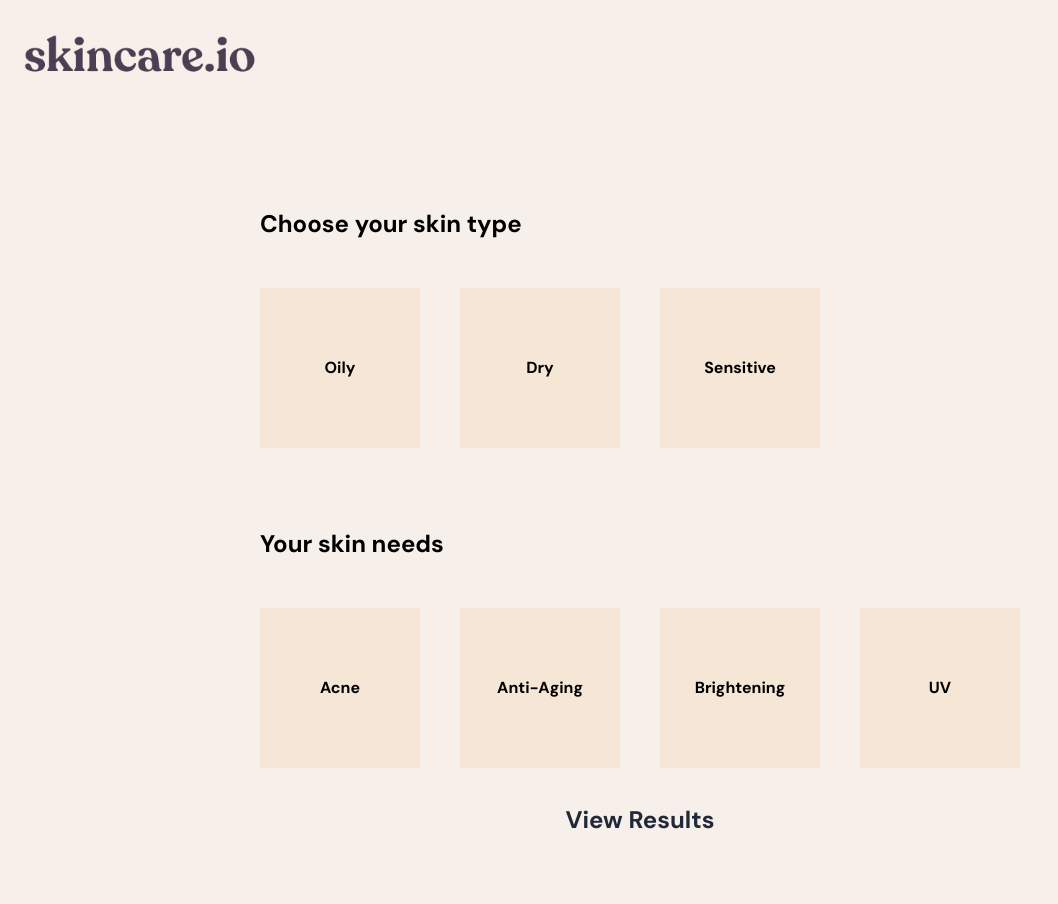
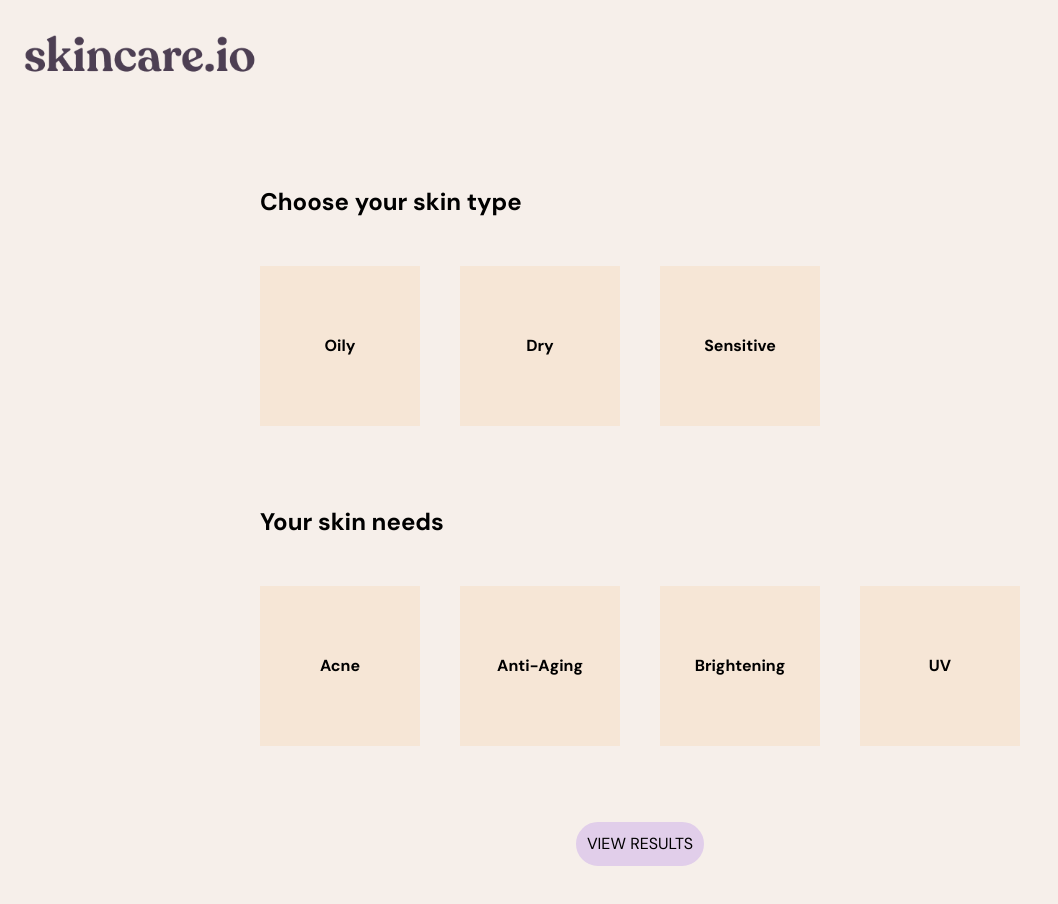
Before and after one commit to gpalar/skincare.io, a Next.js app in the folder nextjs-blog/: page /skinQuiz in a window 1280 px wide. Shown: the top 904 px of the page, without its empty margins (0-1058 px from the left). Built offline with nearby package versions, Linux system fonts and the light colour scheme.

Commit message:
modified buttons and page colors to be consistent

```diff
--- a/nextjs-blog/pages/index.tsx
+++ b/nextjs-blog/pages/index.tsx
@@ -78,7 +78,7 @@ export default function Home() {
           font-family: -apple-system, BlinkMacSystemFont, Segoe UI, Roboto,
             Oxygen, Ubuntu, Cantarell, Fira Sans, Droid Sans, Helvetica Neue,
             sans-serif;
-            background-color: #E6DDDE;
+            background-color: #F6EFEA;
         }
         * {
           box-sizing: border-box;
--- a/nextjs-blog/pages/resultsPage.tsx
+++ b/nextjs-blog/pages/resultsPage.tsx
@@ -113,7 +113,7 @@ export default function resultsPage() {
           <div className="h-full px-3 py-4 overflow-y-auto bg-gray-50 dark:bg-gray-800">
             <ul className="space-y-2 font-medium">
               <li>
-                <a href="/" className="bg-sage-green flex items-center p-2 text-gray-900 rounded-lg dark:text-white">
+                <a href="/" className="bg-light-med-purple flex items-center p-2 text-gray-900 rounded-lg dark:text-white">
                   <img className="w-8 h-8" src="sparkle-logo.png" />
                   <span className="ml-3">Skincare.io</span>
 
--- a/nextjs-blog/pages/skinQuiz.tsx
+++ b/nextjs-blog/pages/skinQuiz.tsx
@@ -33,7 +33,10 @@ export default function skinQuiz() {
     return (
         <>
             <div className="flex flex-1 items-center justify-center sm:items-stretch sm:justify-start">
+                <a href="../">
                 <img className="pl-6 py-6 h-28 w-64" src="skincare.io.png" />
+                </a>
+
             </div>
 
             <div className={styles.container}>
@@ -131,9 +134,13 @@ export default function skinQuiz() {
 
                 </div>
 
-                <button className="text-2xl text-gray-800 font-bold py-2 px-4 rounded inline-flex items-center">
-                    <Link href={resultsPageURL}>View Results </Link>
-                </button>
+                <div className={styles.grid}>
+                    <a href="/resultsPage"
+                        className=''
+                    ><div className='w-32 p-2 bg-light-med-purple rounded-full border-2 border-light-med-purple text-center hover:border-2 hover:border-dark-purple'
+                    >VIEW RESULTS</div>
+                    </a>
+                </div>
 
                 <style jsx global>{`
                 html,
```
